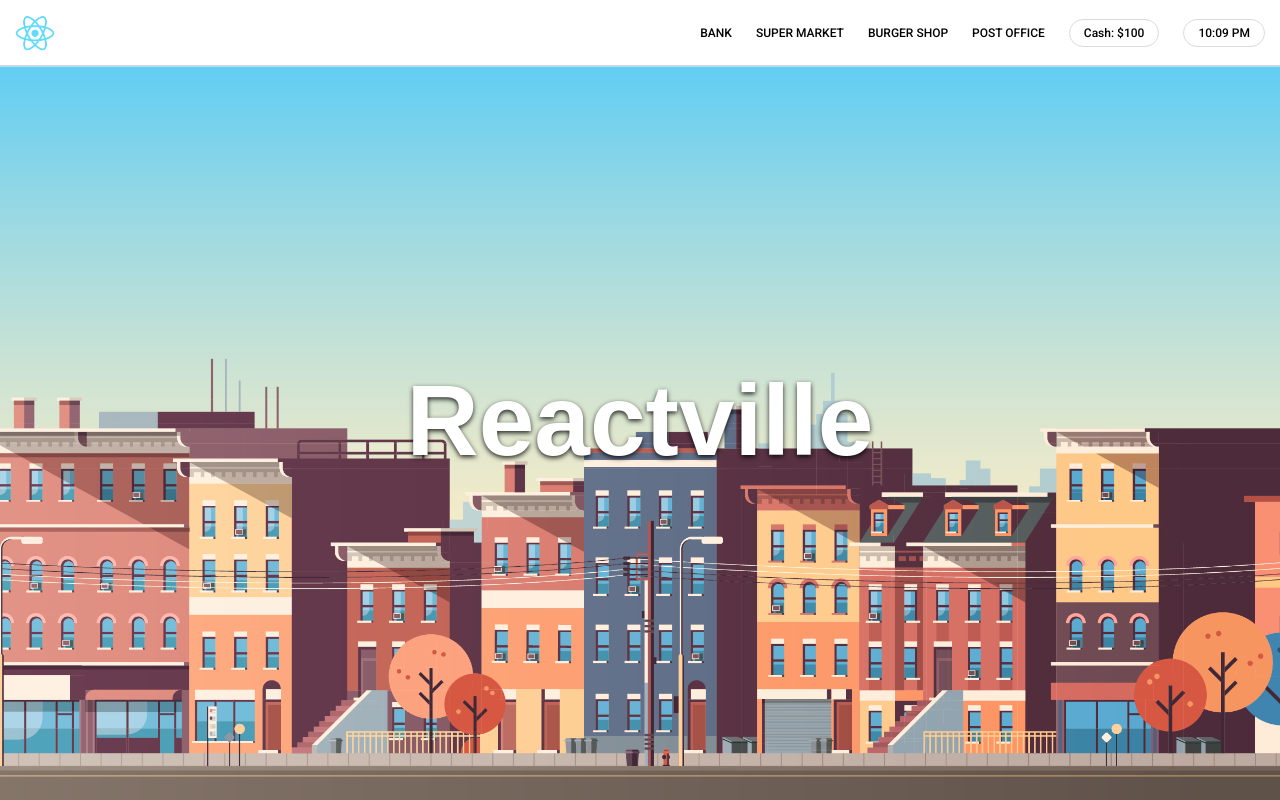
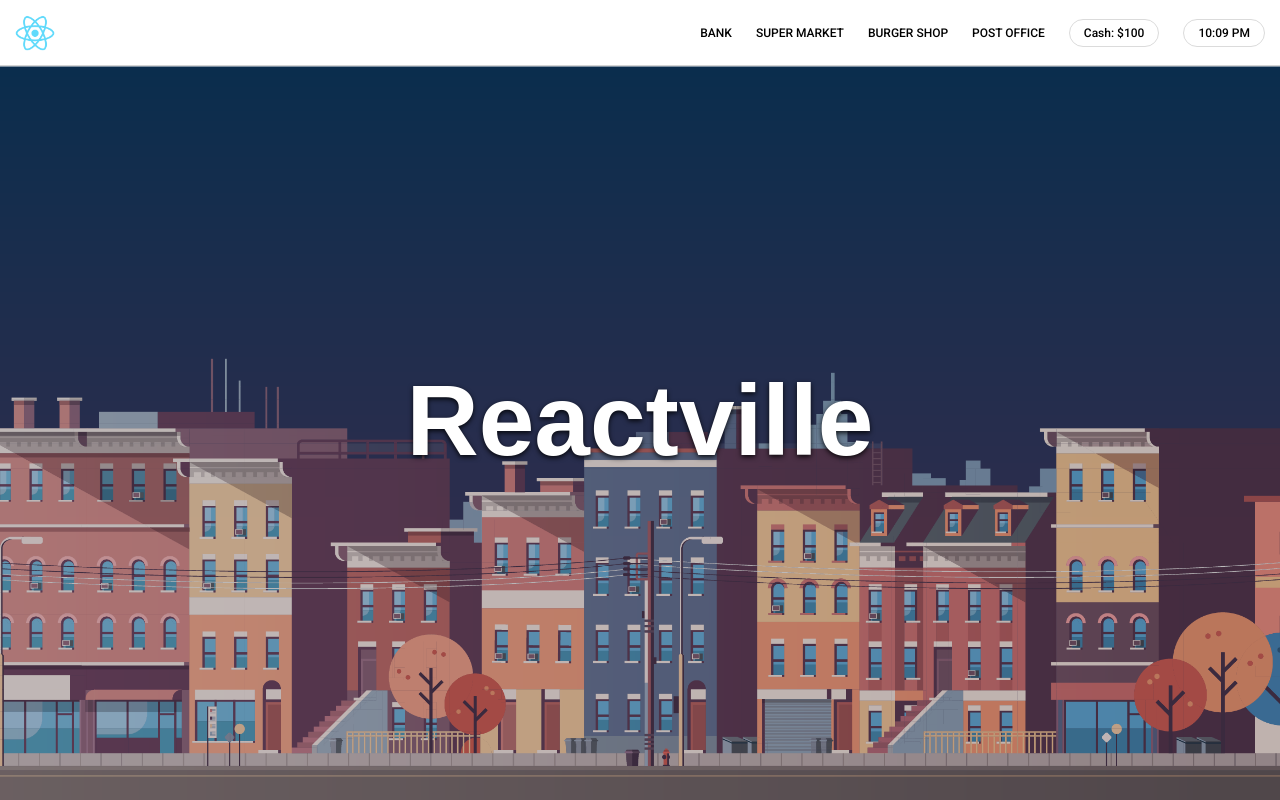
Before and after one commit to whlong1/reactville, a React (Create React App) app: page / in a window 1280 px wide. Built offline with nearby package versions, Linux system fonts and the light colour scheme; a web font is replaced by a local one.

Commit message:
fix clock

```diff
--- a/src/Components/Nav/Clock.jsx
+++ b/src/Components/Nav/Clock.jsx
@@ -18,12 +18,10 @@ const Clock = ({ daytime, setDaytime }) => {
 
   useEffect(() => {
     setInterval(() => setDate(new Date()), 60000)
-    return () => {
-      if ((currentTime > sunrise) && (currentTime < sunset)) {
-        if (!daytime) setDaytime(true)
-      } else {
-        if (daytime) setDaytime(false)
-      }
+    if ((currentTime > sunrise) && (currentTime < sunset)) {
+      if (!daytime) setDaytime(true)
+    } else {
+      if (daytime) setDaytime(false)
     }
   }, [daytime, setDaytime, currentTime, sunrise, sunset])
 
```
